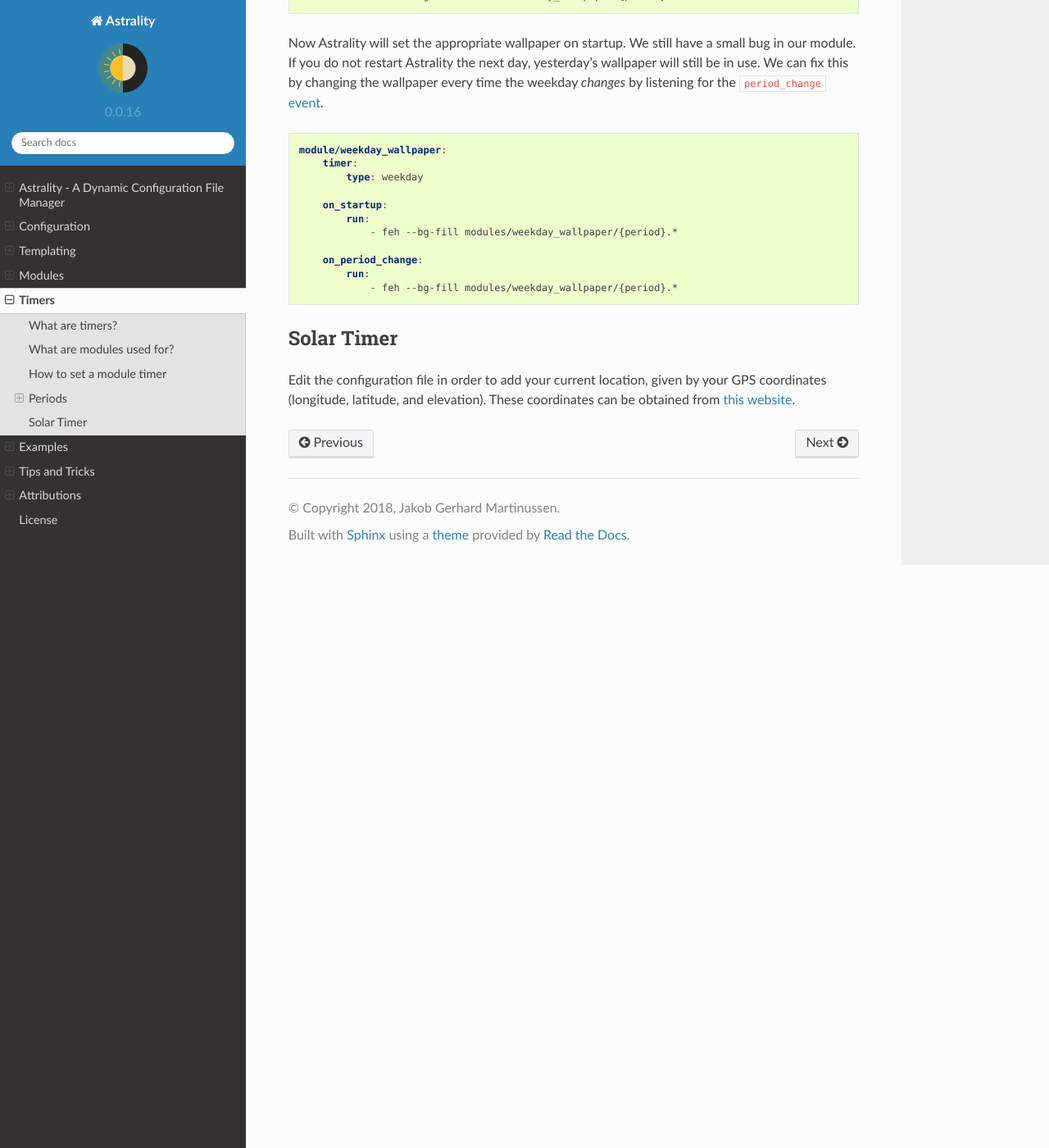
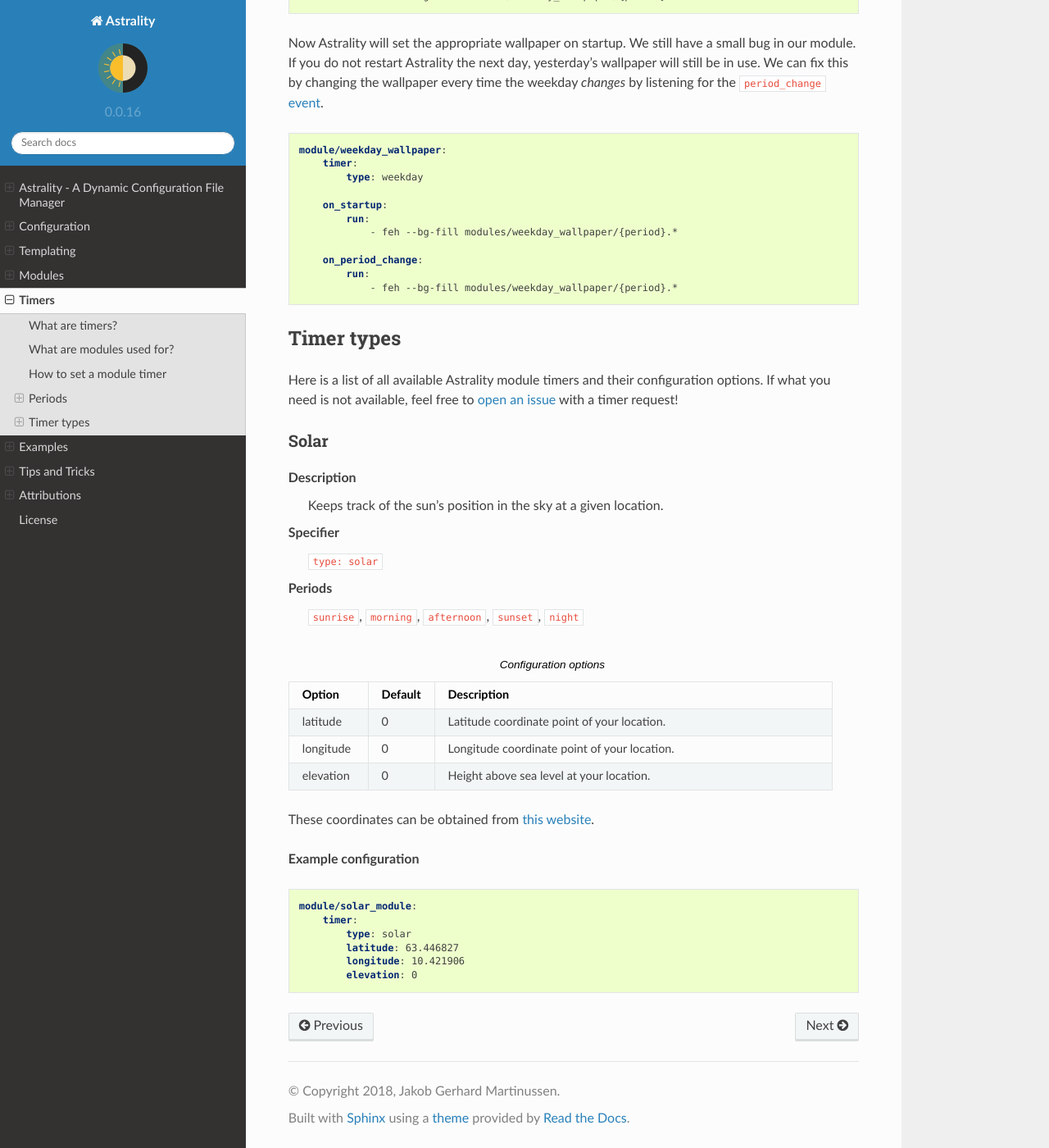
Before and after one commit to JakobGM/astrality, a Sphinx documentation site: the page built from docs/timers.rst, in a window 1280 px wide and 1400 px high, scrolled down 2122 px. Shown: the whole window at 82% size. Built offline with Sphinx 7.4.7 and the Read the Docs theme 2.0.0, drawn with Linux system fonts in a browser that asks for light colours.

Commit message:
Document the solar timer

```diff
--- a/docs/timers.rst
+++ b/docs/timers.rst
@@ -107,7 +107,43 @@ Now Astrality will set the appropriate wallpaper on startup. We still have a sma
                 - feh --bg-fill modules/weekday_wallpaper/{period}.*
 
 
-Solar Timer
+Timer types
 ===========
 
-Edit the configuration file in order to add your current location, given by your GPS coordinates (longitude, latitude, and elevation). These coordinates can be obtained from `this website <https://www.latlong.net/>`_.
+Here is a list of all available Astrality module timers and their configuration options. If what you need is not available, feel free to `open an issue <https://github.com/JakobGM/astrality/issues>`_ with a timer request!
+
+
+.. _timer_types_solar:
+
+Solar
+-----
+
+Description
+    Keeps track of the sun's position in the sky at a given location.
+
+Specifier
+    ``type: solar``
+
+Periods
+    ``sunrise``, ``morning``, ``afternoon``, ``sunset``, ``night``
+
+.. csv-table:: Configuration options
+   :header: "Option", "Default", "Description"
+   :widths: 6, 5, 30
+
+   "latitude", 0, "Latitude coordinate point of your location."
+   "longitude", 0, "Longitude coordinate point of your location."
+   "elevation", 0, "Height above sea level at your location."
+
+These coordinates can be obtained from `this website <https://www.latlong.net/>`_.
+
+**Example configuration**
+
+.. code-block:: yaml
+
+    module/solar_module:
+        timer:
+            type: solar
+            latitude: 63.446827
+            longitude: 10.421906
+            elevation: 0
```
